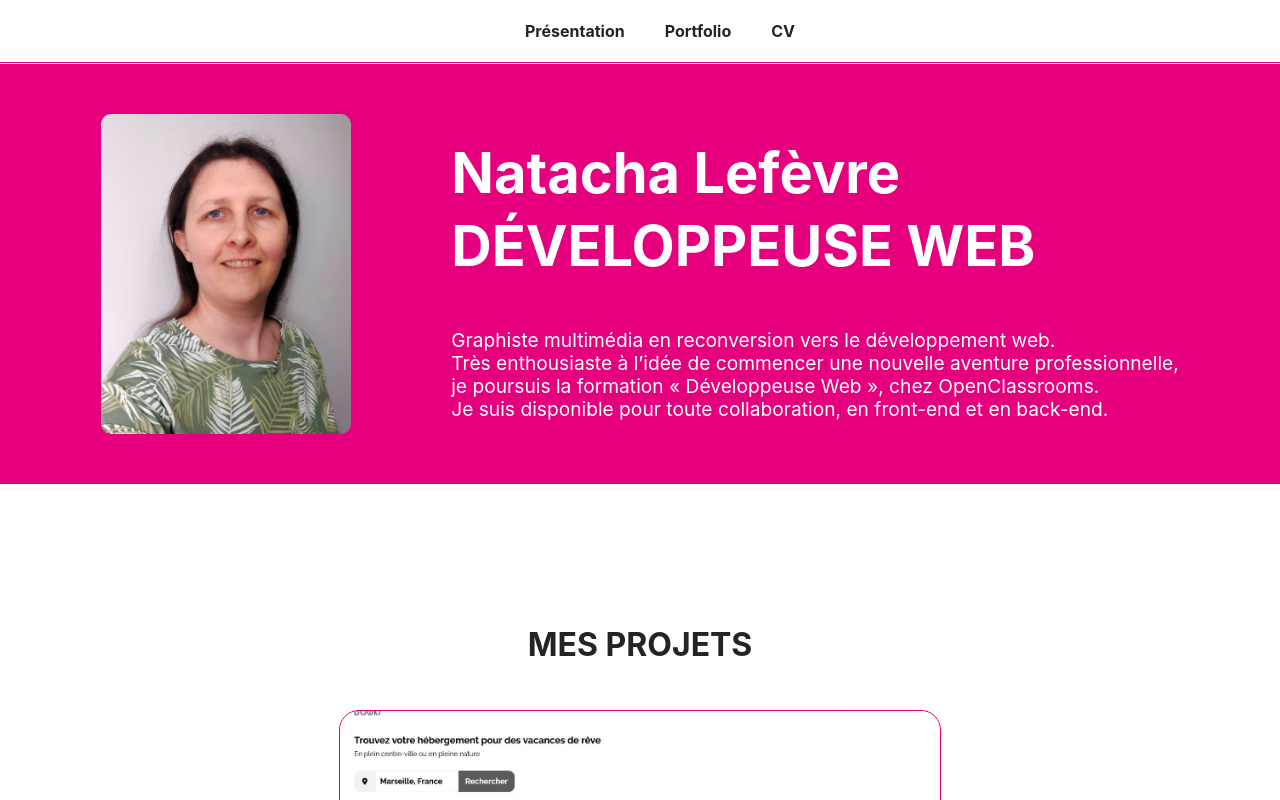
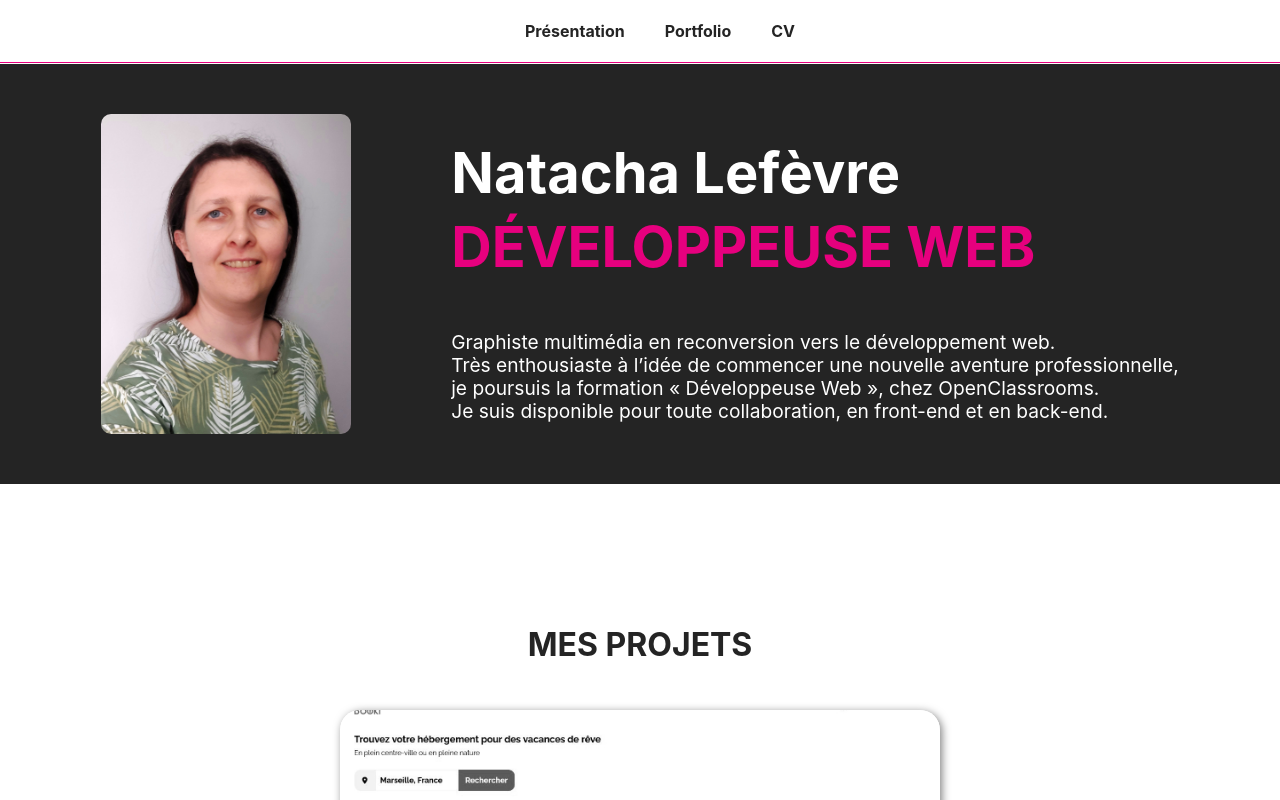
Before and after one commit to NatachaLefevre/Portfolio-Natacha-Lefevre, a React (Vite) app: page / in a window 1280 px wide. Shown: the top 800 px of the page. Built offline with nearby package versions, Linux system fonts and the light colour scheme.

Commit message:
fix: modifs visuelles de la partie présentation

```diff
--- a/src/App.jsx
+++ b/src/App.jsx
@@ -31,7 +31,7 @@ const App = () => {
     {
       title: 'Kasa Immo',
       description: "Appli d'une agence immobilière",
-      modalDescription: "Développement front-end du site, création de modales et de carrousels",
+      modalDescription: "Développement front-end du site, création de modales et de carrousels.",
       modalTools: "React, React Router, SCSS, Javascript et HTML",
       image: '/images/kasa03.svg',
     },
@@ -65,7 +65,8 @@ const App = () => {
 
         <div className='title-presentation'>
 
-          <h1>Natacha Lefèvre <br /> DÉVELOPPEUSE WEB</h1>
+          <h1 className='name'>Natacha Lefèvre</h1>
+          <h1 className='dev'>DÉVELOPPEUSE WEB</h1>
 
           <p className='text-presentation'>Graphiste multimédia en reconversion vers le développement web.<br />
             Très enthousiaste à l’idée de commencer une nouvelle aventure professionnelle, <br />je poursuis la formation « Développeuse Web »,
--- a/src/styles/App.css
+++ b/src/styles/App.css
@@ -4,7 +4,8 @@
   display: flex;
   justify-content: center;
   align-items: center;
-  background-color: #E6007E;
+  /* background-color: #E6007E; */
+  background-color: #242424;
   margin: 64px auto;
 
   .presentation-image {
@@ -19,12 +20,21 @@
   .title-presentation {
     text-align: left;
 
-    h1 {
-      margin-top: 20px;
+    .name {
+      margin-top: 30px;
+      font-size: 3.5em;
+      line-height: 1;
+      color: white;
+      margin-bottom: 0;
+    }
+
+    .dev {
+      margin-top: 10px;
       font-size: 3.5em;
       line-height: 1.3;
-      color: white;
+      color: #E6007E;
     }
+
 
     .text-presentation {
       font-size: 1.2em;
@@ -67,9 +77,14 @@ h2 {
   height: 420px;
   list-style: none;
   margin: 20px;
-  border: 1px solid #E6007E;
+  /* border: 1px solid #E6007E; */
+  box-shadow: 2px 2px 8px 0 rgba(0, 0, 0, 0.5);
   border-radius: 20px;
   cursor: pointer;
+}
+
+.project-container li:hover {
+  box-shadow: 2px 2px 8px 0 rgba(230, 0, 126, 0.5);
 }
 
 .project-container img {
```
